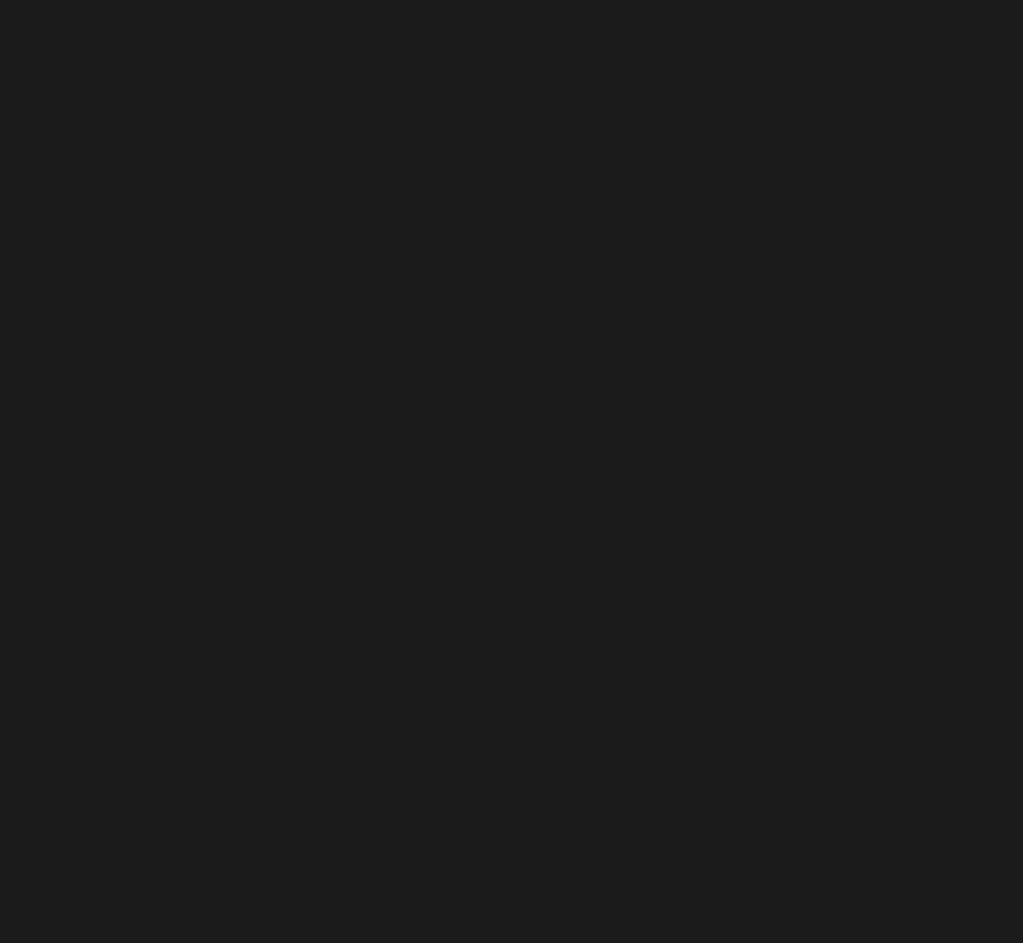
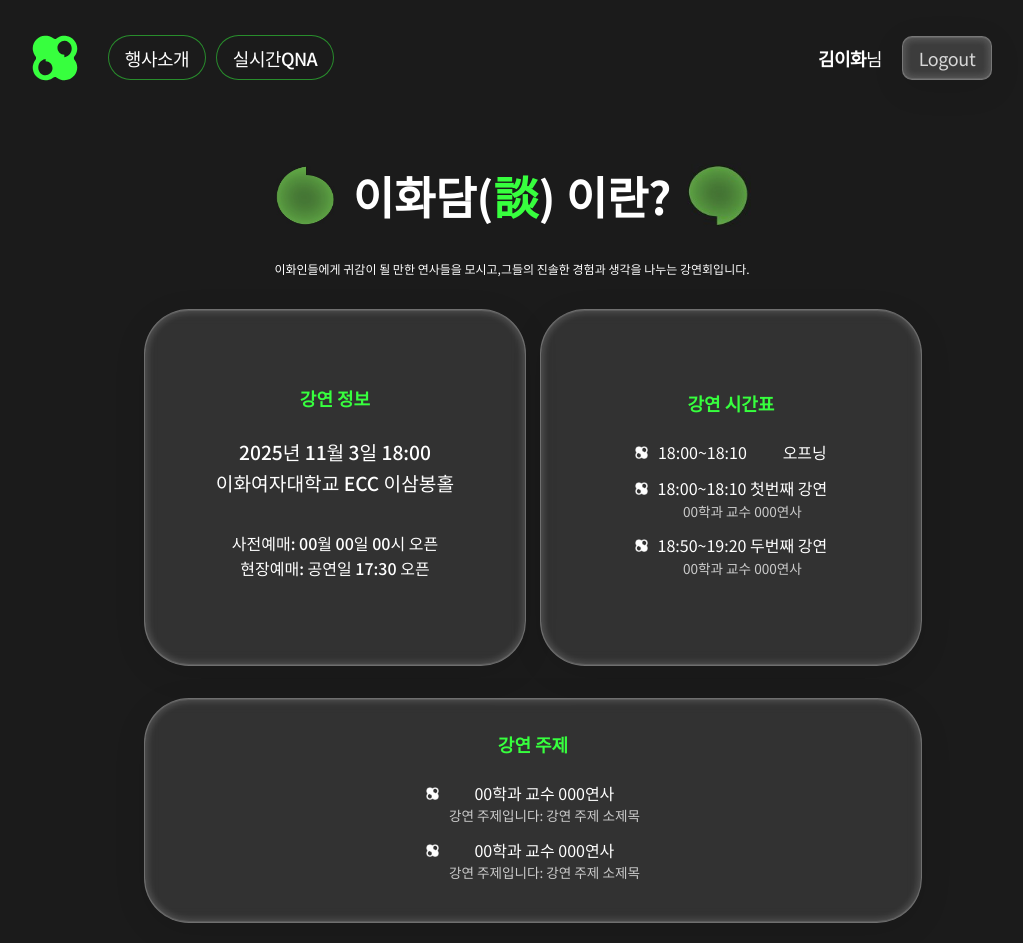
Before and after one commit to Ewhaian-WebEngineering/padlet, a React (Vite) app in the folder front/: page /event-info in a window 1280 px wide. Before the commit this address had no page. Shown: the whole page, without its empty margins (128-1151 px from the left). Before the commit the page ends 800 px from the top, so only its background shows below. Built offline with nearby package versions, Linux system fonts and the light colour scheme.

Commit message:
style(#19):행사소개 페이지 css 수정

```diff
--- a/front/src/App.jsx
+++ b/front/src/App.jsx
@@ -1,12 +1,13 @@
 import { BrowserRouter as Router, Routes, Route } from "react-router-dom";
 import QnaPage from "./pages/qnaPage/QnaPage";
-import IntroPage from "./pages/introPage/IntroPage";
+import EventPage from "./pages/eventPage/EventPage.jsx";
+
 function App() {
   return (
     <Router>
       <Routes>
         <Route path="/qna" element={<QnaPage />} />
-        <Route path="/intro" element={<IntroPage />} />
+        <Route path="/event-info" element={<EventPage />} />
       </Routes>
     </Router>
   );
--- /dev/null
+++ b/front/src/data/eventInfo.json
@@ -0,0 +1,6 @@
+{
+  "date": "2025년 11월 3일 18:00",
+  "location": "이화여자대학교 ECC 이삼봉홀",
+  "preSale": "00월 00일 00시 오픈",
+  "onsiteSale": "공연일 17:30 오픈"
+}
--- a/front/src/pages/introPage/IntroPage.jsx
+++ b/front/src/pages/eventPage/EventPage.jsx
@@ -1,5 +1,5 @@
 import React from "react";
-import * as S from "./IntroPage.style";
+import * as S from "./EventPage.style";
 
 import Header from "../../components/common/Header";
 import MenuBar from "../../components/common/MenuBar";
@@ -8,6 +8,8 @@ import logo from "../../assets/common/logo.svg";
 import logo2 from "../../assets/common/logo2.svg";
 import logo3 from "../../assets/common/logo3.svg";
 import logoDott from "../../assets/common/logoDott.png";
+import eventInfo from "../../data/eventInfo.json";
+
 function IntroPage() {
   return (
     <div>
@@ -17,7 +19,10 @@ function IntroPage() {
         <S.TitleContainer>
           <S.Logo src={logo2} alt="logo2" />
           <S.Title>
-            <h3> 이화담(談) 이란?</h3>
+            <h3>
+              {" "}
+              이화담(<span className="green">談</span>) 이란?
+            </h3>
           </S.Title>
           <S.Logo src={logo3} alt="logo3" />
         </S.TitleContainer>
@@ -33,12 +38,12 @@ function IntroPage() {
           <S.Card className="square">
             <S.CardTitle>강연 정보</S.CardTitle>
             <div className="time">
-              <h3>2025년 11월3일 18:00</h3>
-              <h3>이화여자대학교 ECC 이삼봉홀</h3>
+              <h3>{eventInfo.date}</h3>
+              <h3>{eventInfo.location}</h3>
             </div>
 
-            <h3>사전예매: 00월 00일 00시 오픈</h3>
-            <h3>현장예매: 강연일 17:30 오픈</h3>
+            <h3>사전예매: {eventInfo.preSale}</h3>
+            <h3>현장예매: {eventInfo.onsiteSale}</h3>
           </S.Card>
 
           <S.Card className="square">
--- a/front/src/pages/introPage/IntroPage.style.js
+++ b/front/src/pages/eventPage/EventPage.style.js
@@ -8,8 +8,8 @@ export const TitleContainer = styled.div`
 `;
 
 export const Logo = styled.img`
-  width: 2.867rem;
-  height: 2.875rem;
+  width: 4rem;
+  height: 4rem;
   flex-shrink: 0;
   @media (max-width: ${({ theme }) => theme.breakpoints.mobile}) {
     width: 2rem;
@@ -18,8 +18,8 @@ export const Logo = styled.img`
   }
 `;
 export const LogoDot = styled.img`
-  width: 1.1rem;
-  height: 1.1rem;
+  width: 0.8rem;
+  height: 0.8rem;
   flex-shrink: 0;
   display: inline-block;
   vertical-align: middle;
@@ -30,13 +30,27 @@ export const LogoDot = styled.img`
   }
 `;
 export const Title = styled.div`
-  font-size: 22px;
+  font-size: 2.4rem;
+
+  .green {
+    color: #37ff3e;
+  }
+
+  @media (max-width: ${({ theme }) => theme.breakpoints.mobile}) {
+    font-size: 2rem;
+  }
 `;
 
 export const Content = styled.div`
   font-size: 12px;
   margin: 2rem;
   text-align: center;
+
+  @media (min-width: ${({ theme }) => theme.breakpoints.tablet}) {
+    display: flex;
+    justify-content: center;
+    text-align: center;
+  }
 `;
 
 /* pc버전: 2칸+1칸, 모바일: 1열로 3칸 나열 */
@@ -51,8 +65,7 @@ export const CardContainer = styled.div`
     justify-content: center; /* 그리드 자체 중앙 */
     justify-items: stretch; /* 셀 안의 카드 중앙 */
 
-    column-gap: 3rem;
-    row-gap: 2rem;
+    column-gap: 3.5rem;
   }
 
   /* 모바일 1열로 */
@@ -68,15 +81,24 @@ export const CardContainer = styled.div`
 export const Card = styled.div`
   background-color: rgba(255, 255, 255, 0.1);
   margin-top: 1rem;
+
   border-radius: 45px;
 
   text-align: center;
   line-height: 1.6;
-  padding: 15px 20px;
+  padding: 15px 20px 40px 20px;
 
   width: 100%;
   max-width: 560px;
-  margin: 0 auto;
+  margin: 0 auto 0 auto;
+
+  border: 1px solid rgba(255, 255, 255, 0.3);
+  backdrop-filter: blur(8px);
+  -webkit-backdrop-filter: blur(8px);
+  box-shadow: 0 8px 32px rgba(0, 0, 0, 0.1),
+    inset 0 1px 0 rgba(255, 255, 255, 0.1),
+    inset 0 -1px 0 rgba(255, 255, 255, 0.1),
+    inset 0 0 6px 3px rgba(255, 255, 255, 0.15);
 
   /* pc 버전에서는  두카드& 정사각형 느낌으로 구현 */
   &.square {
@@ -97,25 +119,26 @@ export const Card = styled.div`
 
   h3 {
     font-size: 16px;
-    font-weight: 400;
+    font-weight: 500;
   }
   .time {
     margin-bottom: 2rem;
   }
+  .time h3 {
+    font-size: 1.2rem;
+  }
 
   @media (max-width: ${({ theme }) => theme.breakpoints.mobile}) {
-    width: 360px;
+    width: 300px;
     margin: 0 auto;
   }
-
-  box-shadow: 0px 2px 6px rgba(0, 0, 0, 0.5),
-    inset 0px 1px 1px rgba(255, 255, 255, 0.05);
 `;
 export const CardTitle = styled.h2`
-  color: #91f291;
+  color: #37ff3e;
   font-weight: bold;
   font-size: 18px;
-  margin-bottom: 40px;
+  margin-top: 1rem;
+  margin-bottom: 1.5rem;
   text-align: center;
 `;
 
@@ -147,7 +170,7 @@ export const CardItem = styled.div`
   }
   p {
     margin: 0;
-    font-size: 14px;
+    font-size: 0.85rem;
     color: #ccc;
     line-height: 1.35;
   }
```
